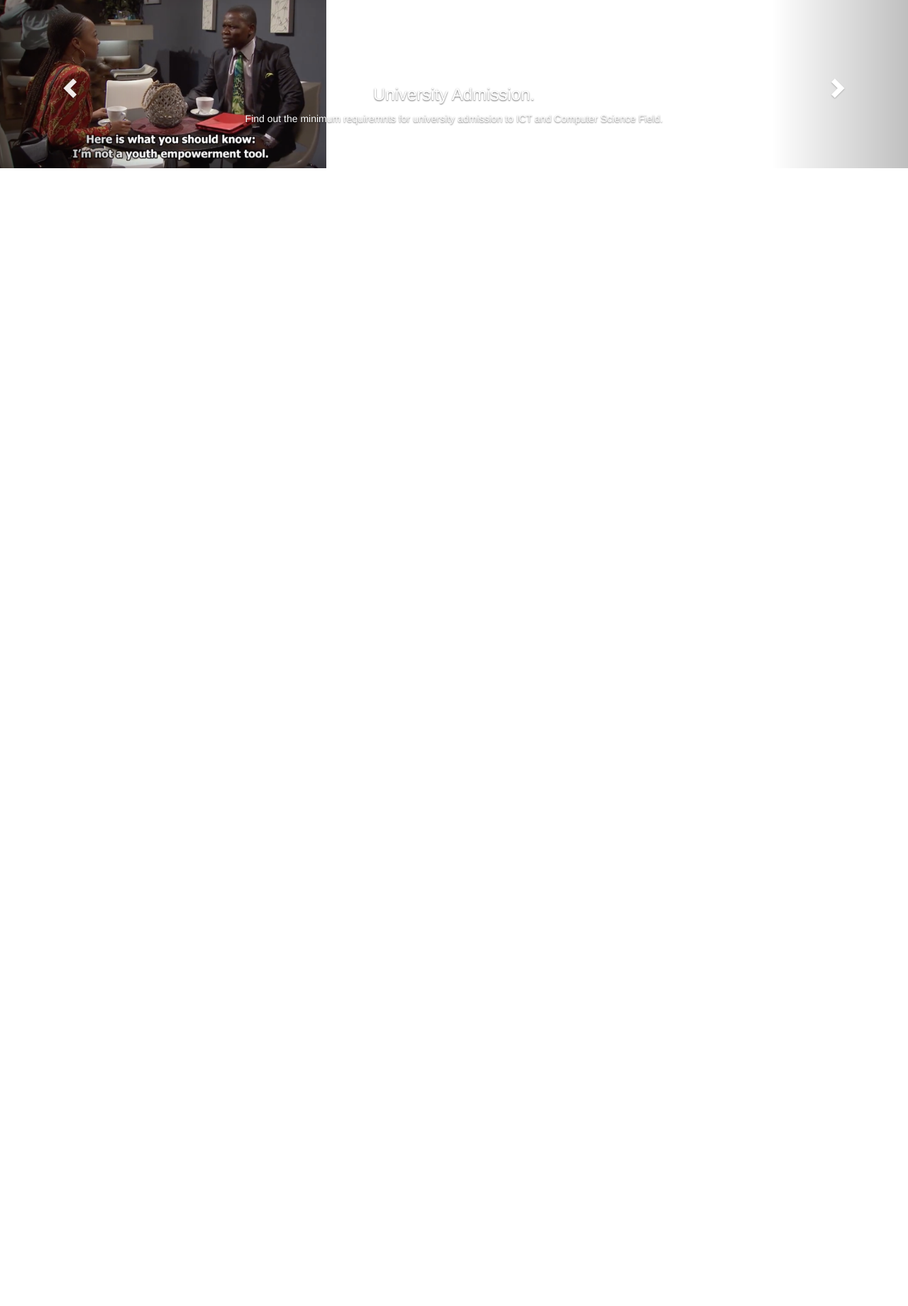
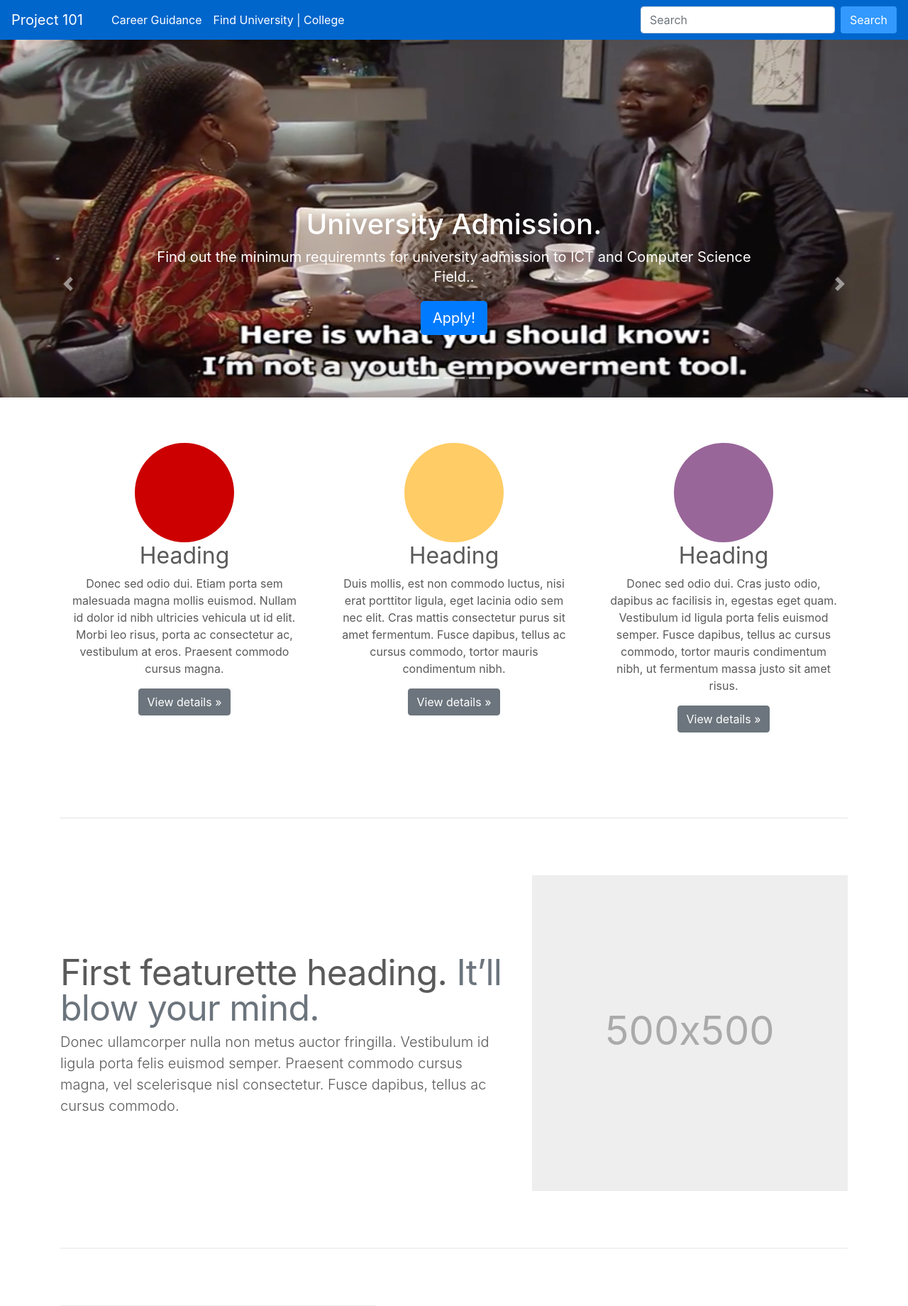
Before and after one commit to Coder2100/project101, a Django app: page / in a window 1280 px wide. Shown: the top 1840 px of the page at 71% size. Before the commit the page ends 237 px from the top, so only its background shows below. Run offline with Django 3.2, Linux system fonts and the light colour scheme; data comes from the database, SQL or seed files in the repository; some libraries are stand-ins or nearby versions.

Commit message:
Carousal

```diff
--- a/home/admin.py
+++ b/home/admin.py
@@ -1,7 +1,10 @@
 from django.contrib import admin
 
 
-from .models import Carousel
+from .models import Carousel, FirstFeautured, SecondFeautured, ThirdFeautured
 # Register your models here.
 
 admin.site.register(Carousel)
+admin.site.register(FirstFeautured)
+admin.site.register(SecondFeautured)
+admin.site.register(ThirdFeautured)
--- a/home/models.py
+++ b/home/models.py
@@ -14,3 +14,38 @@ class Carousel(models.Model):
 
     def __str__(self):
         return f"{self.heading}"
+
+class FirstFeautured(models.Model):
+    image = models.ImageField(upload_to='university/feautured/',validators=[image_validation_extension])
+    heading = models.CharField(max_length=300)
+    content = models.TextField()
+
+    def get_absolute_url(self):
+
+        return reverse('home:index.html')
+
+    def __str__(self):
+        return f"{self.heading}"
+
+class SecondFeautured(models.Model):
+    image = models.ImageField(upload_to='university/feautured/',validators=[image_validation_extension])
+    heading = models.CharField(max_length=300)
+    content = models.TextField()
+
+    def get_absolute_url(self):
+        return reverse('home:index.html')
+
+    def __str__(self):
+        return f"{self.heading}"
+
+
+class ThirdFeautured(models.Model):
+    image = models.ImageField(upload_to='university/feautured/',validators=[image_validation_extension])
+    heading = models.CharField(max_length=300)
+    content = models.TextField()
+
+    def get_absolute_url(self):
+        return reverse('home:index.html')
+
+    def __str__(self):
+        return f"{self.heading}"
--- a/home/templates/home/index.html
+++ b/home/templates/home/index.html
@@ -1,56 +1,115 @@
+{% extends "home/base.html" %}
+{% load static %}
+{% block content %}
+<main role="main">
+
+<div id="myCarousel" class="carousel slide" data-ride="carousel">
 
 
-<!DOCTYPE html>
-<html lang="en">
-<head>
-<meta charset="UTF-8">
-<title>Example of Bootstrap 3 Carousel</title>
-{% load static %}
-{% block content %}
-<link rel="stylesheet" href="https://maxcdn.bootstrapcdn.com/bootstrap/3.3.4/css/bootstrap.min.css">
-<link rel="stylesheet" href="https://maxcdn.bootstrapcdn.com/bootstrap/3.3.4/css/bootstrap-theme.min.css">
-<script src="https://ajax.googleapis.com/ajax/libs/jquery/1.11.2/jquery.min.js"></script>
-<script src="https://maxcdn.bootstrapcdn.com/bootstrap/3.3.4/js/bootstrap.min.js"></script>
-<style type="text/css">
-</style>
-</head>
-<div id="myCarousel" class="carousel slide" data-ride="carousel">
-<!-- Indicators -->
     <ol class="carousel-indicators">
       <li data-target="#myCarousel" data-slide-to="1" class="active"></li>
       <li data-target="#myCarousel" data-slide-to="2"></li>
       <li data-target="#myCarousel" data-slide-to="3"></li>
-
     </ol>
-
-<!-- Wrapper for slides -->
     <div class="carousel-inner" role="listbox">
-    {% for p in slides %}
+        {% for slide in slides %}
         {% if forloop.counter == 1 %}
-    <div class="item active">
+      <div class="carousel-item active">
       {% else %}
-    <div class="item">
+      <div class="carousel-item ">
       {% endif %}
-        <img src="{{ p.image.url }}" alt="Image" width="460" height="345">
+        <img  src="{{ slide.image.url }}"  class="bd-placeholder-img" width="460" height="345" />
           <div class="carousel-caption">
-    <h3>{{ p.heading }}</h3>
-    <p>{{ p.body }}</p>
+            <h1>{{ slide.heading}}</h1>
+            <p>{{slide.body}}.</p>
+            <p><a class="btn btn-lg btn-primary" href="#" role="button">{{slide.buttonMessage}}!</a></p>
           </div>
         </div>
         {% endfor %}
       </div>
-
+    </div>
     <!-- Left and right controls -->
-    <a class="left carousel-control" href="#myCarousel" role="button" data-slide="prev">
-        <span class="glyphicon glyphicon-chevron-left" aria-hidden="true"></span>
+    <a class="carousel-control-prev" href="#myCarousel" role="button" data-slide="prev">
+      <span class="carousel-control-prev-icon" aria-hidden="true"></span>
       <span class="sr-only">Previous</span>
     </a>
-    <a class="right carousel-control" href="#myCarousel" role="button" data-slide="next">
-        <span class="glyphicon glyphicon-chevron-right" aria-hidden="true"></span>
+    <a class="carousel-control-next" href="#myCarousel" role="button" data-slide="next">
+      <span class="carousel-control-next-icon" aria-hidden="true"></span>
       <span class="sr-only">Next</span>
     </a>
+
   </div>
-<!-- Latest compiled and minified JavaScript -->
-<script src="https://maxcdn.bootstrapcdn.com/bootstrap/3.3.7/js/bootstrap.min.js" integrity="sha384-Tc5IQib027qvyjSMfHjOMaLkfuWVxZxUPnCJA7l2mCWNIpG9mGCD8wGNIcPD7Txa" crossorigin="anonymous"></script>
-</html>
+  <!-- Marketing messaging and featurettes
+  ================================================== -->
+  <!-- Wrap the rest of the page in another container to center all the content. -->
+
+  <div class="container marketing">
+
+    <!-- Three columns of text below the carousel -->
+    <div class="row">
+      <div class="col-lg-4">
+        <svg class="bd-placeholder-img rounded-circle" width="140" height="140" xmlns="http://www.w3.org/2000/svg" preserveAspectRatio="xMidYMid slice" focusable="false" role="img" aria-label="Placeholder: 140x140"><title>Placeholder</title><rect width="100%" height="100%" fill="#cc0000"/><text x="50%" y="50%" fill="#cc0000" dy=".3em">140x140</text></svg>
+        <h2>Heading</h2>
+        <p>Donec sed odio dui. Etiam porta sem malesuada magna mollis euismod. Nullam id dolor id nibh ultricies vehicula ut id elit. Morbi leo risus, porta ac consectetur ac, vestibulum at eros. Praesent commodo cursus magna.</p>
+        <p><a class="btn btn-secondary" href="#" role="button">View details &raquo;</a></p>
+      </div><!-- /.col-lg-4 -->
+      <div class="col-lg-4">
+        <svg class="bd-placeholder-img rounded-circle" width="140" height="140" xmlns="http://www.w3.org/2000/svg" preserveAspectRatio="xMidYMid slice" focusable="false" role="img" aria-label="Placeholder: 140x140"><title>Placeholder</title><rect width="100%" height="100%" fill="#ffcc66"/><text x="50%" y="50%" fill="#ffcc66" dy=".3em">140x140</text></svg>
+        <h2>Heading</h2>
+        <p>Duis mollis, est non commodo luctus, nisi erat porttitor ligula, eget lacinia odio sem nec elit. Cras mattis consectetur purus sit amet fermentum. Fusce dapibus, tellus ac cursus commodo, tortor mauris condimentum nibh.</p>
+        <p><a class="btn btn-secondary" href="#" role="button">View details &raquo;</a></p>
+      </div><!-- /.col-lg-4 -->
+      <div class="col-lg-4">
+        <svg class="bd-placeholder-img rounded-circle" width="140" height="140" xmlns="http://www.w3.org/2000/svg" preserveAspectRatio="xMidYMid slice" focusable="false" role="img" aria-label="Placeholder: 140x140"><title>Placeholder</title><rect width="100%" height="100%" fill="#996699"/><text x="50%" y="50%" fill="#996699" dy=".3em">140x140</text></svg>
+        <h2>Heading</h2>
+        <p>Donec sed odio dui. Cras justo odio, dapibus ac facilisis in, egestas eget quam. Vestibulum id ligula porta felis euismod semper. Fusce dapibus, tellus ac cursus commodo, tortor mauris condimentum nibh, ut fermentum massa justo sit amet risus.</p>
+        <p><a class="btn btn-secondary" href="#" role="button">View details &raquo;</a></p>
+      </div><!-- /.col-lg-4 -->
+    </div><!-- /.row -->
+
+
+    <!-- START THE FEATURETTES -->
+
+    <hr class="featurette-divider">
+
+    <div class="row featurette">
+      <div class="col-md-7">
+        <h2 class="featurette-heading">First featurette heading. <span class="text-muted">It’ll blow your mind.</span></h2>
+        <p class="lead">Donec ullamcorper nulla non metus auctor fringilla. Vestibulum id ligula porta felis euismod semper. Praesent commodo cursus magna, vel scelerisque nisl consectetur. Fusce dapibus, tellus ac cursus commodo.</p>
+      </div>
+      <div class="col-md-5">
+        <svg class="bd-placeholder-img bd-placeholder-img-lg featurette-image img-fluid mx-auto" width="500" height="500" xmlns="http://www.w3.org/2000/svg" preserveAspectRatio="xMidYMid slice" focusable="false" role="img" aria-label="Placeholder: 500x500"><title>Placeholder</title><rect width="100%" height="100%" fill="#eee"/><text x="50%" y="50%" fill="#aaa" dy=".3em">500x500</text></svg>
+      </div>
+    </div>
+
+    <hr class="featurette-divider">
+
+    <div class="row featurette">
+      <div class="col-md-7 order-md-2">
+        <h2 class="featurette-heading">Oh yeah, it’s that good. <span class="text-muted">See for yourself.</span></h2>
+        <p class="lead">Donec ullamcorper nulla non metus auctor fringilla. Vestibulum id ligula porta felis euismod semper. Praesent commodo cursus magna, vel scelerisque nisl consectetur. Fusce dapibus, tellus ac cursus commodo.</p>
+      </div>
+      <div class="col-md-5 order-md-1">
+        <svg class="bd-placeholder-img bd-placeholder-img-lg featurette-image img-fluid mx-auto" width="500" height="500" xmlns="http://www.w3.org/2000/svg" preserveAspectRatio="xMidYMid slice" focusable="false" role="img" aria-label="Placeholder: 500x500"><title>Placeholder</title><rect width="100%" height="100%" fill="#eee"/><text x="50%" y="50%" fill="#aaa" dy=".3em">500x500</text></svg>
+      </div>
+    </div>
+
+    <hr class="featurette-divider">
+
+    <div class="row featurette">
+      <div class="col-md-7">
+        <h2 class="featurette-heading">And lastly, this one. <span class="text-muted">Checkmate.</span></h2>
+        <p class="lead">Donec ullamcorper nulla non metus auctor fringilla. Vestibulum id ligula porta felis euismod semper. Praesent commodo cursus magna, vel scelerisque nisl consectetur. Fusce dapibus, tellus ac cursus commodo.</p>
+      </div>
+      <div class="col-md-5">
+        <svg class="bd-placeholder-img bd-placeholder-img-lg featurette-image img-fluid mx-auto" width="500" height="500" xmlns="http://www.w3.org/2000/svg" preserveAspectRatio="xMidYMid slice" focusable="false" role="img" aria-label="Placeholder: 500x500"><title>Placeholder</title><rect width="100%" height="100%" fill="#eee"/><text x="50%" y="50%" fill="#aaa" dy=".3em">500x500</text></svg>
+      </div>
+    </div>
+
+    <hr class="featurette-divider">
+
+    <!-- /END THE FEATURETTES -->
+
+  </div><!-- /.container -->
+</main>
 {% endblock content %}
--- a/home/views.py
+++ b/home/views.py
@@ -1,11 +1,14 @@
 from django.shortcuts import render
-from .models import Carousel
+from .models import Carousel, FirstFeautured, SecondFeautured, ThirdFeautured
 # Create your views here.
 
 def index(request):
 
     context = {
-        'slides': Carousel.objects.all()
+        'slides': Carousel.objects.all(),
+        'firsts': FirstFeautured.objects.all(),
+        'seconds': SecondFeautured.objects.all(),
+        'thirds': ThirdFeautured.objects.all()
     }
 
     return render(request, 'home/index.html', context)
```
Also changed, not shown: 3 other files. Lines whose indentation alone changed are shown as unchanged.
